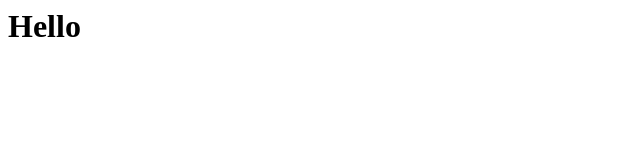
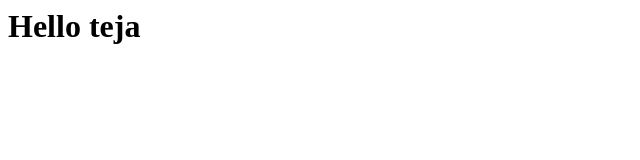
Before and after one commit to Tejaswiniq8/git-one, a plain HTML site: page index.html in a window 1280 px wide. Shown: the whole page, without its empty margins (0-640 px from the left). Drawn offline with Linux system fonts and the light colour scheme.

Commit message:
added title

```diff
--- a/index.html
+++ b/index.html
@@ -3,6 +3,6 @@
         <title>One</title>
     </head>
     <body>
-        <h1>Hello</h1>
+        <h1>Hello teja</h1>
     </body>
 </html>
```
